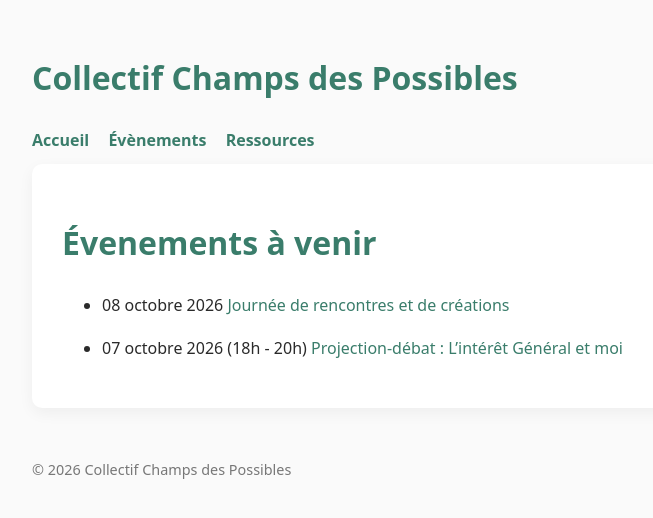
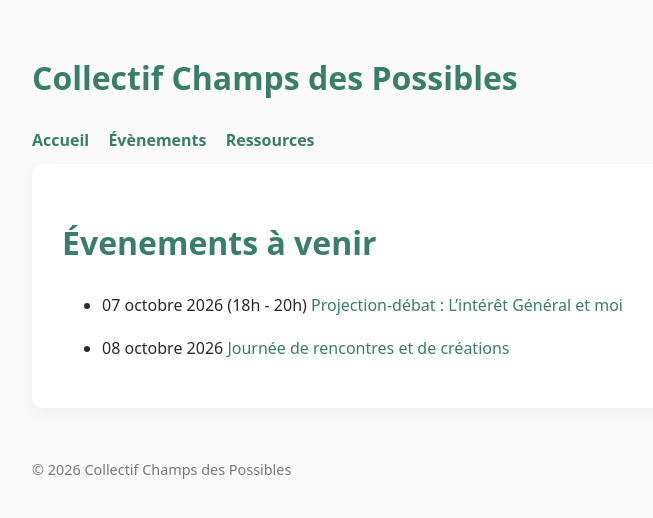
Before and after one commit to champs-des-possibles/champs-des-possibles.github.io, a Jekyll site: the page built from page_event.md, in a window 1280 px wide. Shown: the top 518 px of the page, without its empty margins (183-836 px from the left). Built offline with Jekyll 4.4.1, drawn with Linux system fonts in a browser that asks for light colours.

Commit message:
Sort posts by date in upcoming events section

```diff
--- a/page_event.md
+++ b/page_event.md
@@ -4,6 +4,7 @@ title: Évènements à venir
 ---
 
 # Évenements à venir
-{% for post in site.posts %}
+{% assign sorted_posts = site.posts | sort: "date" %}
+{% for post in sorted_posts %}
 - <span class="post-date">{{ post.date_display }}</span> <a href="{{ post.url }}">{{ post.title }}</a>
 {% endfor %}
```
